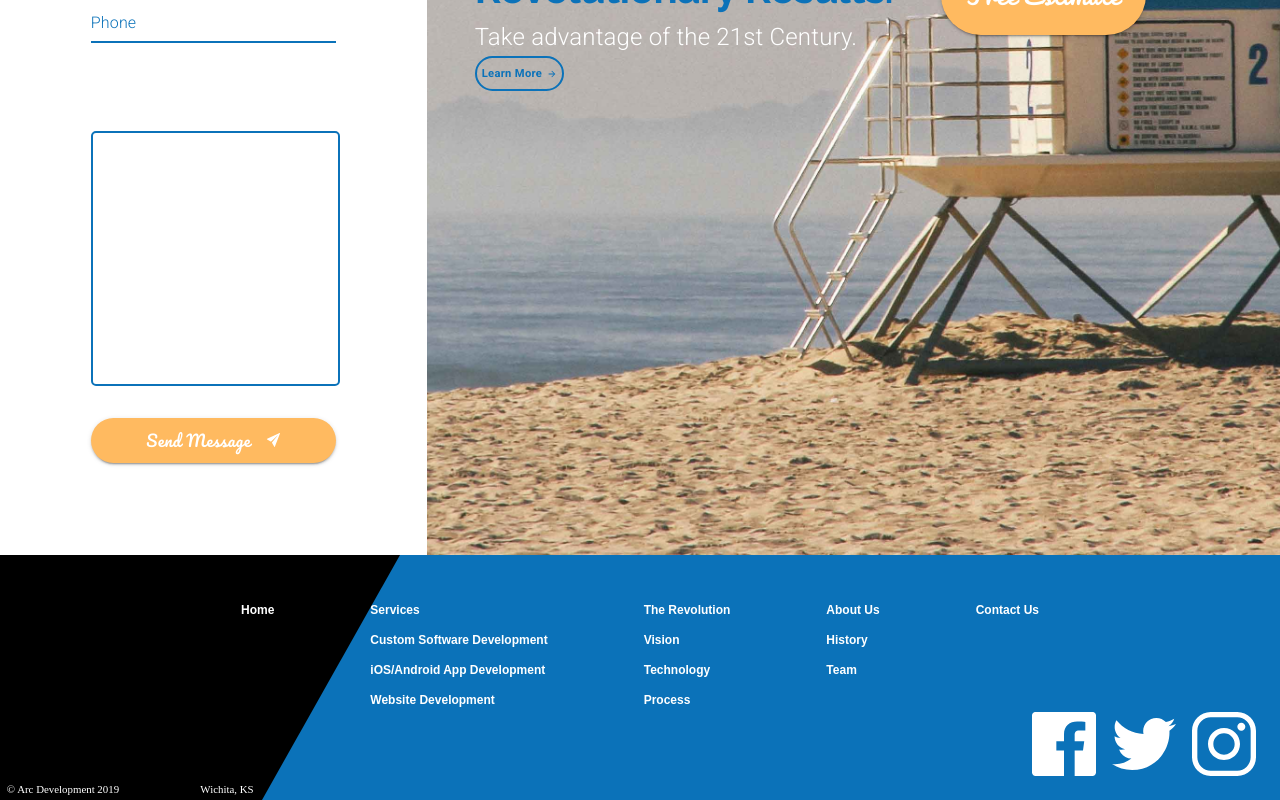
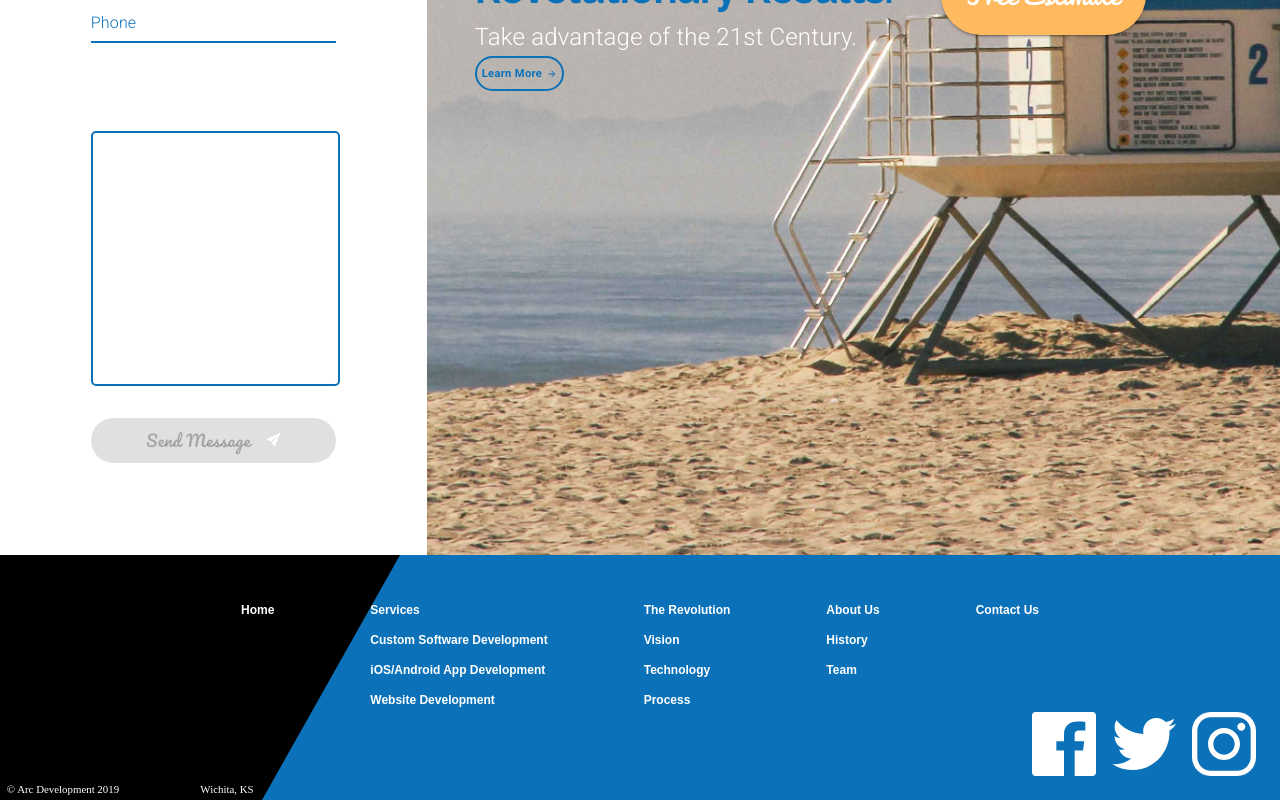
Before and after one commit to ms77grz/material-ui-react-full-course, a React (Create React App) app: page /contact in a window 1280 px wide. Shown: the part 517-1317 px from the top of the page. Built offline with nearby package versions, Linux system fonts and the light colour scheme.

Commit message:
Axios Overview & Setup

```diff
--- a/package.json
+++ b/package.json
@@ -8,6 +8,7 @@
     "@testing-library/jest-dom": "^5.11.4",
     "@testing-library/react": "^11.1.0",
     "@testing-library/user-event": "^12.1.10",
+    "axios": "^0.21.1",
     "react": "^17.0.2",
     "react-dom": "^17.0.2",
     "react-lottie": "^1.2.3",
--- a/src/components/Contact.js
+++ b/src/components/Contact.js
@@ -1,5 +1,6 @@
 import { useState } from 'react';
 import { Link } from 'react-router-dom';
+import axios from 'axios';
 import { makeStyles, useTheme } from '@material-ui/core/styles';
 import Grid from '@material-ui/core/Grid';
 import Typography from '@material-ui/core/Typography';
@@ -124,6 +125,18 @@ export default function Contact(props) {
       default:
         break;
     }
+  };
+
+  const onConfirm = () => {
+    axios
+      .post('http://localhost:1337/contacts', {
+        name,
+        email,
+        phone,
+        message,
+      })
+      .then(res => console.log(res))
+      .catch(err => console.log(err));
   };
 
   return (
@@ -260,14 +273,14 @@ export default function Contact(props) {
               style={{ marginTop: '2em' }}
             >
               <Button
-                // disabled={
-                //   name.length === 0 ||
-                //   email.length === 0 ||
-                //   phone.length === 0 ||
-                //   message.length === 0 ||
-                //   emailHelper.length !== 0 ||
-                //   phoneHelper.length !== 0
-                // }
+                disabled={
+                  name.length === 0 ||
+                  email.length === 0 ||
+                  phone.length === 0 ||
+                  message.length === 0 ||
+                  emailHelper.length !== 0 ||
+                  phoneHelper.length !== 0
+                }
                 variant='contained'
                 className={classes.sendBtn}
                 onClick={() => setOpen(true)}
@@ -388,7 +401,7 @@ export default function Contact(props) {
                 }
                 variant='contained'
                 className={classes.sendBtn}
-                onClick={() => setOpen(true)}
+                onClick={onConfirm}
               >
                 Send Message
                 <img
```
Also changed, not shown: 1 other file (tests, documents, lock files or other folders).
